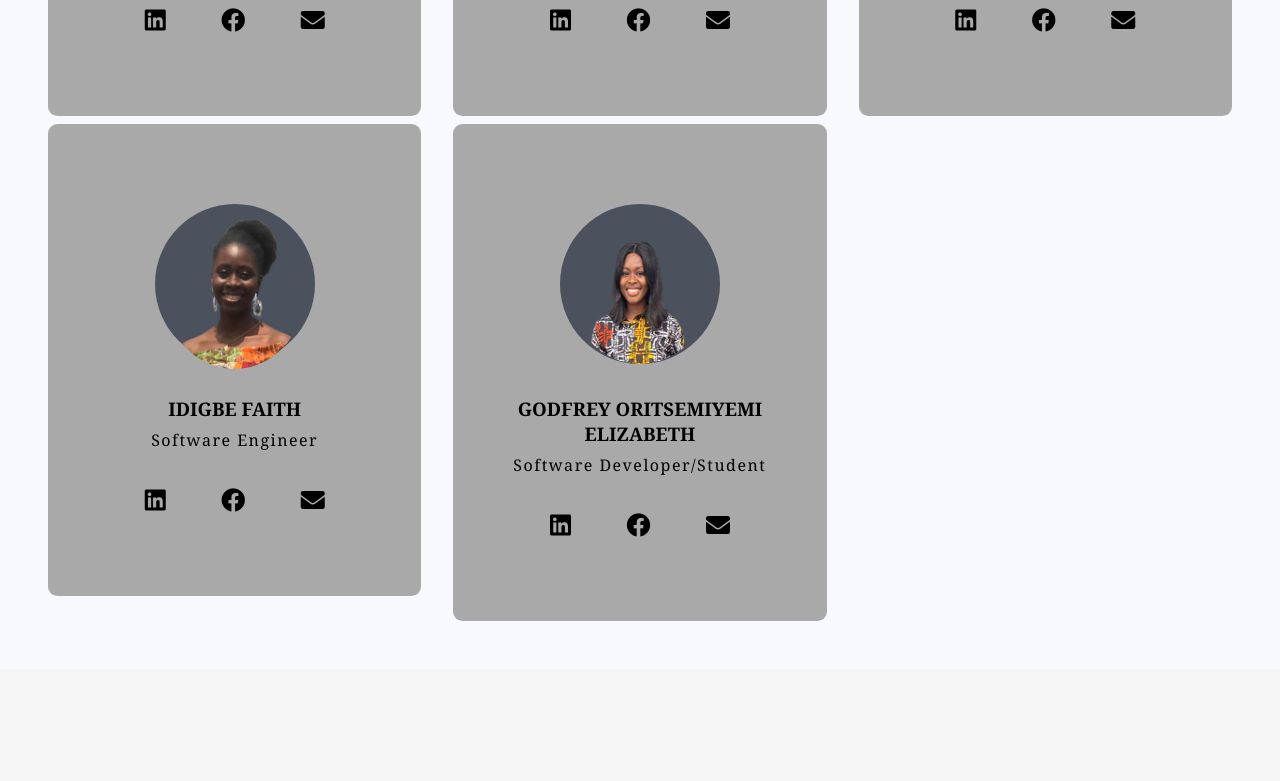
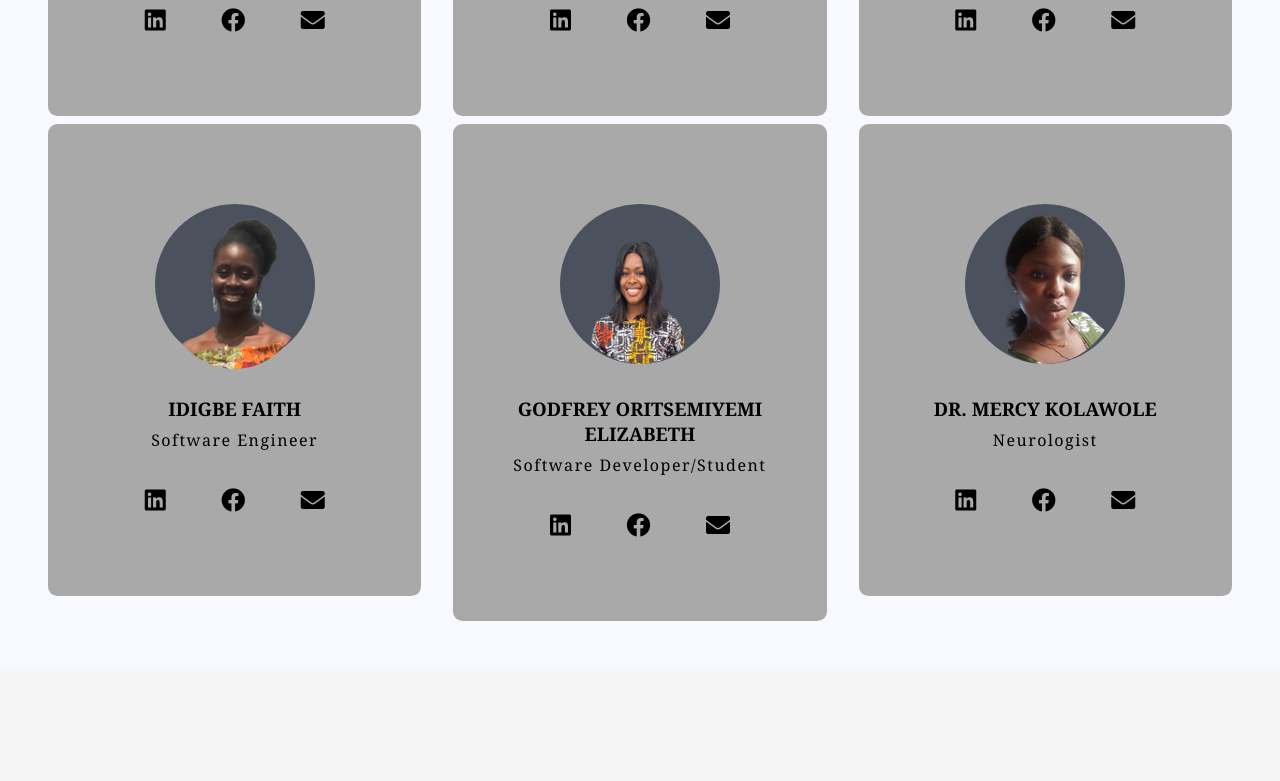
Before and after one commit to latifatbisola-1995/TechSysters, a plain HTML site: page index.html in a window 1280 px wide. Shown: the part 499-1280 px from the top of the page. Drawn offline with nearby package versions, Linux system fonts and the light colour scheme.

Commit message:
Another modification commit

```diff
--- a/index.html
+++ b/index.html
@@ -181,6 +181,36 @@
               </div>
             </div>
           </div>
+
+          <div class="column">
+            <div class="card">
+              <div class="image-container">
+                <img
+                  src="/images/Mercy.png"
+                  alt="Mercy"
+                  width="150px"
+                  height="150px"
+                />
+              </div>
+              <h3>Dr. Mercy Kolawole</h3>
+              <p>Neurologist</p>
+              <div class="social-icons">
+                <a href="https://www.linkedin.com/in/mercy-kolawole-10321b280">
+                  <i class="fab fa-linkedin"></i>
+                </a>
+
+                <a
+                  href="https://www.facebook.com/mercy.o.shine?mibextid=ZbWKwL"
+                >
+                  <i class="fab fa-facebook"></i>
+                </a>
+
+                <a href="mailto:mercyajayi018@gmail.com">
+                  <i class="fa fa-envelope"></i>
+                </a>
+              </div>
+            </div>
+          </div>
         </div>
       </div>
     </section>
```
Also changed, not shown: images/Mercy.png (added).
